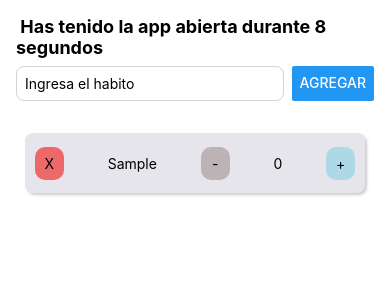
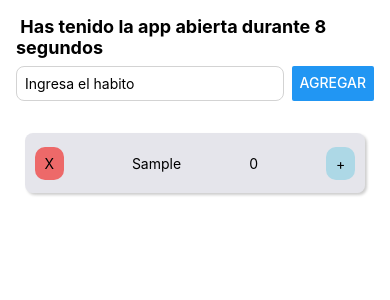
Before and after one commit to JoseMiguelBritoMenanteau/PUC-MOB2, a React Native app: screen / in a window 390 px wide. Both pictures are taken after typing "Sample" into the empty fields and a click on the button "AGREGAR". Shown: the top 300 px of the page. Built offline with nearby package versions, Linux system fonts and the light colour scheme.

Commit message:
arreglo boton restar

```diff
--- a/App.js
+++ b/App.js
@@ -52,7 +52,7 @@ export default function App() {
 
 
   return (
-    <SafeAreaView>
+    <SafeAreaView style={{flex:1, backgroundColor: 'white'}}>
       <ScrollView>
         <View style={styles.container}>
           <Text style={styles.header}> Has tenido la app abierta durante {seconds} segundos</Text>
@@ -61,7 +61,8 @@ export default function App() {
             <TextInput style={styles.input}
             placeholder = "Ingresa el habito"
             value = {habito}
-            onChangeText = {setHabito} />
+            onChangeText = {setHabito}
+            maxLength={30}/>
             <Button title = "Agregar" onPress={addHabito} />
           </View>
 
--- a/components/taskbox/TaskBox.js
+++ b/components/taskbox/TaskBox.js
@@ -23,14 +23,17 @@ export default function TaskBox({habito, Remove, Restar, Sumar}) {
             </Pressable>
 
             <Text>{habito.name}</Text>
-            <Pressable
-                onPress = {Restar}
-                style = {stylesTaskBox.pressable_bajar}>
+            {habito.count > 0 && (
+                <Pressable
+                    onPress={Restar}
+                    style={stylesTaskBox.pressable_bajar}
+                >
                 <Text>
                     -
                 </Text>
 
             </Pressable>
+            )}
             <Text>{habito.count}</Text>
             <Pressable
                 onPress = {Sumar}
```
